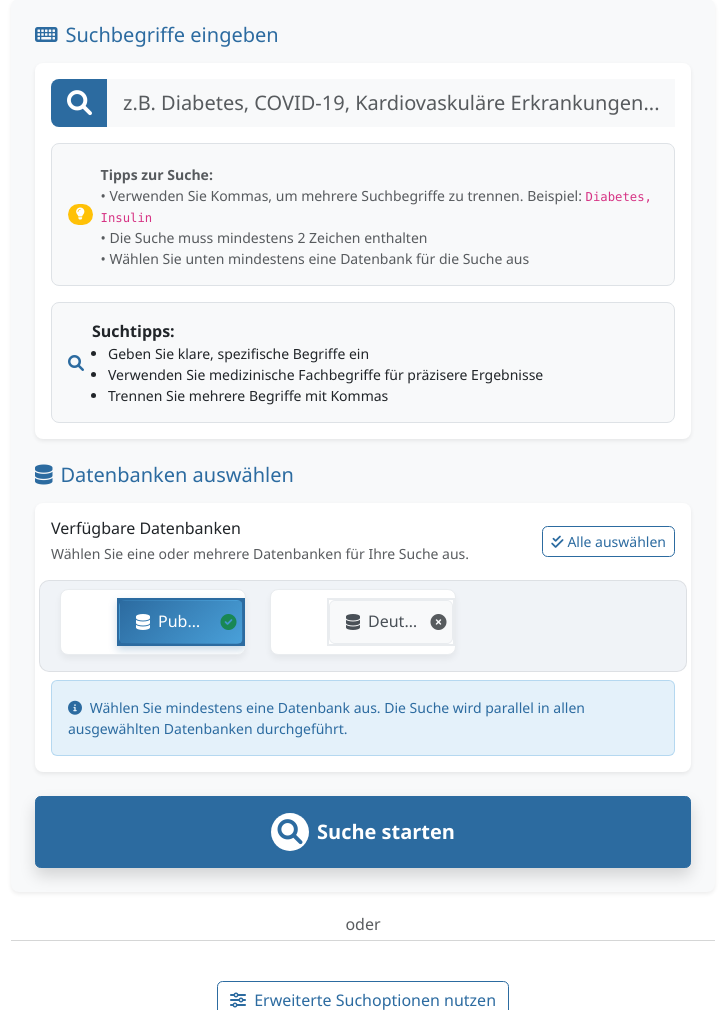
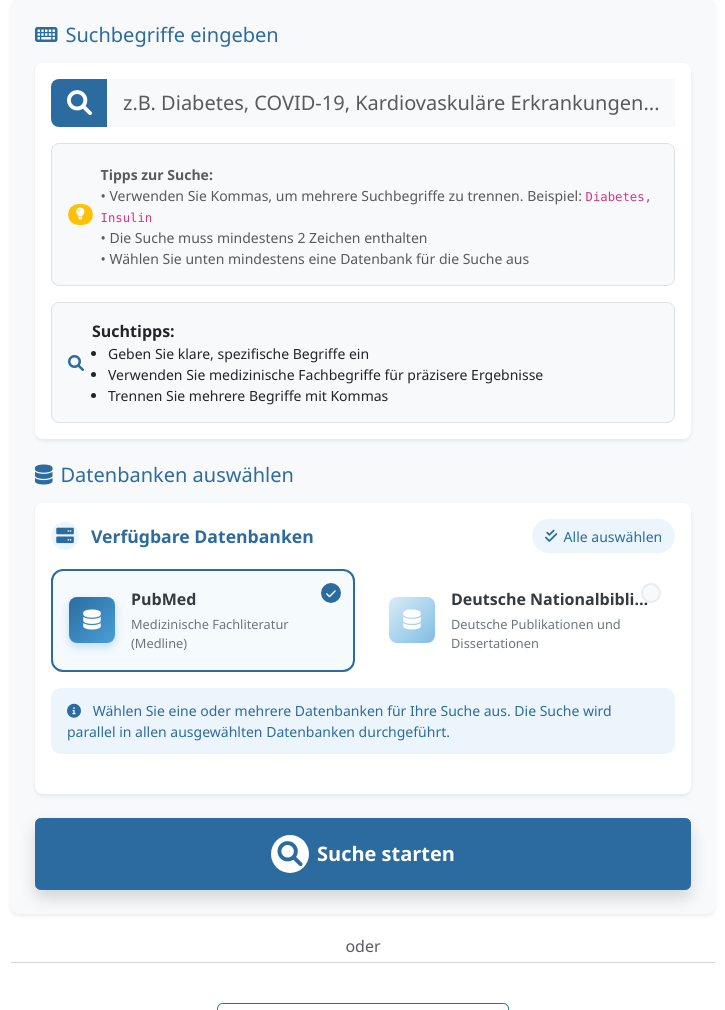
Before and after one commit to maxaufknax/Medical-Spytool, a Flask app: page /search in a window 1280 px wide. Shown: the part 662-1672 px from the top of the page, without its empty margins (87-812 px from the left). Run offline with Flask 3, Linux system fonts and the light colour scheme; data that the repository does not hold is empty; some libraries are stand-ins or nearby versions.

Commit message:
Modernize the appearance of the database selection element for improved UX
Refactors the database selection UI in `search.html` and updates `custom.css` for a more modern, user-friendly design.

Replit-Commit-Author: Agent
Replit-Commit-Session-Id: f0724a30-0515-45a2-bb87-cf341ce91e33
Replit-Commit-Screenshot-Url: https://storage.googleapis.com/screenshot-production-us-central1/39209fe2-a590-47a4-bbba-aacba4e2c6b5/146ecb0d-6665-4737-bf26-216ea0679717.jpg

```diff
--- a/backend/static/css/custom.css
+++ b/backend/static/css/custom.css
@@ -297,102 +297,234 @@
 }
 
 /* Verbesserte Datenbankauswahl */
+/* Moderne Datenbankauswahl - Komplettes Redesign */
+.databases-container {
+    margin-bottom: 1.5rem;
+}
+
+.databases-header {
+    display: flex;
+    justify-content: space-between;
+    align-items: center;
+    margin-bottom: 1rem;
+}
+
+.databases-title {
+    display: flex;
+    align-items: center;
+    font-size: 1.1rem;
+    font-weight: 600;
+    color: var(--primary-color);
+}
+
+.databases-title .icon {
+    width: 28px;
+    height: 28px;
+    display: flex;
+    align-items: center;
+    justify-content: center;
+    background-color: rgba(73, 160, 217, 0.1);
+    color: var(--primary-color);
+    border-radius: 50%;
+    margin-right: 0.75rem;
+}
+
+.databases-select-all {
+    padding: 0.4rem 0.8rem;
+    font-size: 0.875rem;
+    border-radius: 20px;
+    background-color: rgba(73, 160, 217, 0.1);
+    color: var(--primary-color);
+    border: none;
+    transition: all 0.2s ease;
+    display: flex;
+    align-items: center;
+}
+
+.databases-select-all:hover {
+    background-color: rgba(73, 160, 217, 0.2);
+    box-shadow: 0 2px 5px rgba(0, 0, 0, 0.08);
+}
+
+.databases-select-all i {
+    margin-right: 0.4rem;
+}
+
+.database-cards-grid {
+    display: grid;
+    grid-template-columns: repeat(auto-fill, minmax(250px, 1fr));
+    gap: 1rem;
+    margin-bottom: 1rem;
+}
+
 .database-card {
+    position: relative;
+    height: 100%;
+    border-radius: 12px;
+    border: 2px solid transparent;
     transition: all 0.3s ease;
-    border: 1px solid #e9ecef;
     overflow: hidden;
     cursor: pointer;
+    background-color: var(--bg-light);
+}
+
+.database-card:hover {
+    transform: translateY(-3px);
+    box-shadow: 0 8px 15px rgba(0, 0, 0, 0.1);
+}
+
+.database-card.selected {
+    border-color: var(--primary-color);
+    background-color: rgba(73, 160, 217, 0.05);
+}
+
+.database-card-inner {
+    padding: 1rem;
+    display: flex;
+    align-items: center;
     height: 100%;
 }
 
-.database-card:hover {
-    box-shadow: 0 5px 15px rgba(0, 0, 0, 0.08);
-    transform: translateY(-2px);
+.database-checkbox {
+    position: absolute;
+    top: 0.75rem;
+    right: 0.75rem;
+    margin: 0;
+    width: 1.25rem;
+    height: 1.25rem;
+    z-index: 2;
+    opacity: 0;
 }
 
-.database-icon-container {
-    transition: all 0.3s ease;
-    background-color: #f8f9fa;
-    border: 1px solid #e9ecef;
-    min-height: 44px;
+.database-icon {
+    width: 46px;
+    height: 46px;
+    min-width: 46px;
     display: flex;
     align-items: center;
-    justify-content: space-between;
-    padding: 8px 12px;
-    border-radius: 6px;
-    width: 100%;
+    justify-content: center;
+    border-radius: 8px;
+    margin-right: 1rem;
+    font-size: 1.25rem;
+    background: linear-gradient(135deg, rgba(73, 160, 217, 0.2) 0%, rgba(73, 160, 217, 0.7) 100%);
+    color: white;
+    transition: all 0.3s ease;
+}
+
+.database-card.selected .database-icon {
+    background: linear-gradient(135deg, #2c6ba0 0%, #49a0d9 100%);
+    box-shadow: 0 4px 10px rgba(73, 160, 217, 0.3);
+}
+
+.database-content {
+    flex: 1;
+    min-width: 0;
 }
 
 .database-name {
-    display: flex;
-    align-items: center;
-    width: 85%;
-    font-weight: 500;
-}
-
-.database-label {
+    font-weight: 600;
+    font-size: 1rem;
+    margin-bottom: 0.25rem;
     white-space: nowrap;
     overflow: hidden;
     text-overflow: ellipsis;
-    max-width: 100%;
-    line-height: 1.2;
-    display: inline-block;
+    color: var(--text-color);
 }
 
-.database-card.selected .database-icon-container {
-    background: linear-gradient(135deg, #2c6ba0 0%, #49a0d9 100%);
-    color: white;
-    border-color: transparent;
+.database-description {
+    font-size: 0.8rem;
+    color: var(--text-muted);
+    margin-bottom: 0;
 }
 
-.database-status {
+.database-status-indicator {
+    position: absolute;
+    top: 0.75rem;
+    right: 0.75rem;
+    width: 1.25rem;
+    height: 1.25rem;
+    border-radius: 50%;
+    background-color: #f8f9fa;
+    display: flex;
+    align-items: center;
+    justify-content: center;
+    pointer-events: none;
+    border: 2px solid #e9ecef;
     transition: all 0.2s ease;
-    flex-shrink: 0;
-    margin-left: 8px;
 }
 
-.db-selected-icon {
-    display: none;
+.database-card.selected .database-status-indicator {
+    background-color: var(--primary-color);
+    border-color: var(--primary-color);
 }
 
-.db-unselected-icon {
-    display: inline-block;
+.database-status-indicator .fa-check {
+    color: white;
+    font-size: 0.7rem;
+    opacity: 0;
+    transition: opacity 0.2s ease;
 }
 
-.database-card.selected .db-selected-icon {
-    display: inline-block;
+.database-card.selected .database-status-indicator .fa-check {
+    opacity: 1;
 }
 
-.database-card.selected .db-unselected-icon {
-    display: none;
+.databases-help {
+    background-color: rgba(73, 160, 217, 0.1);
+    border-radius: 10px;
+    padding: 0.75rem 1rem;
+    color: var(--primary-color);
+    font-size: 0.875rem;
 }
 
-.form-check-input:checked ~ .form-check-label .database-icon-container {
-    background: linear-gradient(135deg, #2c6ba0 0%, #49a0d9 100%);
-    color: white;
-    border-color: transparent;
+.databases-help i {
+    margin-right: 0.5rem;
 }
 
-.form-check-input:focus ~ .form-check-label .database-icon-container {
-    box-shadow: 0 0 0 0.25rem rgba(44, 107, 160, 0.25);
+/* Responsive Anpassungen */
+@media (max-width: 768px) {
+    .database-cards-grid {
+        grid-template-columns: repeat(auto-fill, minmax(200px, 1fr));
+    }
 }
 
-/* Ausblenden des originalen Checkbox-Stils */
-.database-card .form-check-input {
-    opacity: 0;
-    position: absolute;
+@media (max-width: 576px) {
+    .database-cards-grid {
+        grid-template-columns: 1fr;
+    }
+
+    .databases-header {
+        flex-direction: column;
+        align-items: flex-start;
+    }
+
+    .databases-select-all {
+        margin-top: 0.5rem;
+    }
 }
 
-/* Responsive Anpassungen für Datenbankauswahl */
-@media (max-width: 576px) {
-    .database-card .card-body {
-        padding: 8px;
-    }
+/* Dark Mode Anpassungen */
+[data-bs-theme="dark"] .database-card {
+    background-color: var(--card-bg);
+}
 
-    .database-icon-container {
-        padding: 6px 10px;
-        min-height: 38px;
-    }
+[data-bs-theme="dark"] .database-card.selected {
+    background-color: rgba(73, 160, 217, 0.15);
+    border-color: #4d90c4;
+}
+
+[data-bs-theme="dark"] .database-status-indicator {
+    background-color: #343a40;
+    border-color: #495057;
+}
+
+[data-bs-theme="dark"] .databases-select-all {
+    background-color: rgba(73, 160, 217, 0.2);
+    color: #78c5ff;
+}
+
+[data-bs-theme="dark"] .databases-help {
+    background-color: rgba(73, 160, 217, 0.15);
 }
 
 /* Improved card styling */
--- a/backend/templates/search.html
+++ b/backend/templates/search.html
@@ -138,49 +138,55 @@
 
                                     <div class="card bg-white shadow-sm border-0 mb-3">
                                         <div class="card-body">
-                                            <div class="d-flex align-items-center mb-3">
-                                                <div class="d-flex flex-column">
-                                                    <h6 class="mb-1">Verfügbare Datenbanken</h6>
-                                                    <p class="text-muted mb-0 small">Wählen Sie eine oder mehrere Datenbanken für Ihre Suche aus.</p>
+                                            <div class="databases-container">
+                                                <div class="databases-header">
+                                                    <div class="databases-title">
+                                                        <span class="icon"><i class="fas fa-server"></i></span>
+                                                        Verfügbare Datenbanken
                                                     </div>
-                                                <div class="ms-auto">
-                                                    <button type="button" class="btn btn-sm btn-outline-primary" id="selectAllDatabases">
-                                                        <i class="fas fa-check-double me-1"></i>Alle auswählen
+                                                    <button type="button" class="databases-select-all" id="selectAllDatabases">
+                                                        <i class="fas fa-check-double"></i> Alle auswählen
                                                     </button>
                                                 </div>
-                                            </div>
 
-                                            <div class="row database-selection mb-2 p-2">
+                                                <div class="database-cards-grid">
                                                     {% for db in databases %}
-                                                <div class="col-md-6 col-lg-4 mb-2">
-                                                    <div class="card h-100 database-card" data-database="{{ db }}">
-                                                        <div class="card-body p-2">
-                                                            <div class="form-check form-switch mb-0 d-flex align-items-center">
-                                                                <input class="form-check-input database-checkbox" type="checkbox" value="{{ db }}"
+                                                    <div class="database-card {% if db == 'PubMed' %}selected{% endif %}" data-database="{{ db }}">
+                                                        <input class="database-checkbox" type="checkbox" value="{{ db }}"
                                                             id="db-simple-{{ db }}" name="databases[]"
                                                             {% if db == 'PubMed' %}checked{% endif %}>
-                                                                <label class="form-check-label w-100 ms-2" for="db-simple-{{ db }}">
-                                                                    <div class="database-icon-container d-flex align-items-center justify-content-between p-2 px-3 rounded">
-                                                                        <div class="database-name">
-                                                                            <i class="fas fa-database me-2"></i>
-                                                                            <span class="database-label">{{ db }}</span>
+                                                        <div class="database-status-indicator">
+                                                            <i class="fas fa-check"></i>
                                                         </div>
-                                                                        <div class="database-status">
-                                                                            <i class="fas fa-check-circle text-success db-selected-icon"></i>
-                                                                            <i class="fas fa-times-circle text-muted db-unselected-icon"></i>
+                                                        <div class="database-card-inner">
+                                                            <div class="database-icon">
+                                                                <i class="fas fa-database"></i>
                                                             </div>
-                                                                    </div>
-                                                                </label>
-                                                            </div>
+                                                            <div class="database-content">
+                                                                <div class="database-name">{{ db }}</div>
+                                                                <p class="database-description">
+                                                                    {% if db == 'PubMed' %}
+                                                                        Medizinische Fachliteratur (Medline)
+                                                                    {% elif db == 'Deutsche Nationalbibliothek' %}
+                                                                        Deutsche Publikationen und Dissertationen
+                                                                    {% elif db == 'Scopus' %}
+                                                                        Interdisziplinäre Forschungsliteratur
+                                                                    {% elif db == 'Web of Science' %}
+                                                                        Hochrangige wissenschaftliche Zeitschriften
+                                                                    {% else %}
+                                                                        Wissenschaftliche Publikationen
+                                                                    {% endif %}
+                                                                </p>
                                                             </div>
                                                         </div>
                                                     </div>
                                                     {% endfor %}
                                                 </div>
 
-                                            <div class="alert alert-info small mb-0">
-                                                <i class="fas fa-info-circle me-1"></i>
-                                                Wählen Sie mindestens eine Datenbank aus. Die Suche wird parallel in allen ausgewählten Datenbanken durchgeführt.
+                                                <div class="databases-help">
+                                                    <i class="fas fa-info-circle"></i>
+                                                    Wählen Sie eine oder mehrere Datenbanken für Ihre Suche aus. Die Suche wird parallel in allen ausgewählten Datenbanken durchgeführt.
+                                                </div>
                                             </div>
                                         </div>
                                     </div>
```
Also changed, not shown: attached_assets/targeted_element_1747048600748.png (added). Lines whose indentation alone changed are shown as unchanged.
